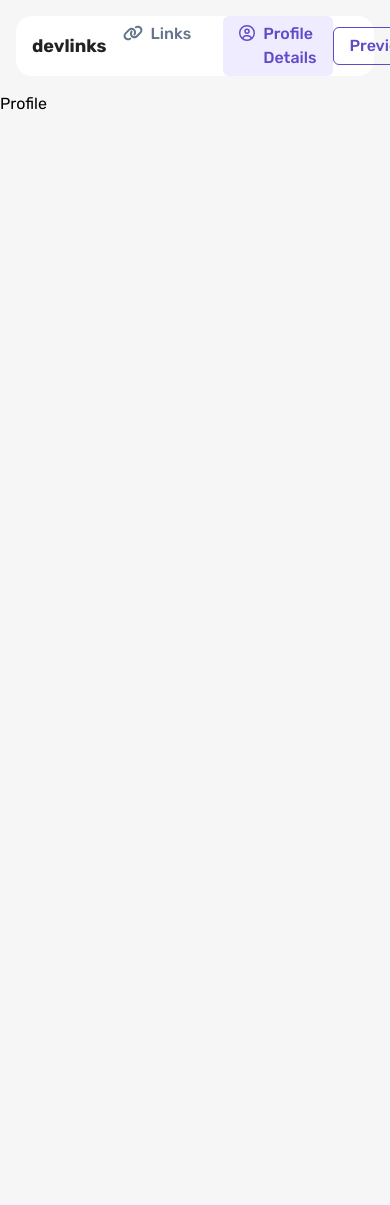
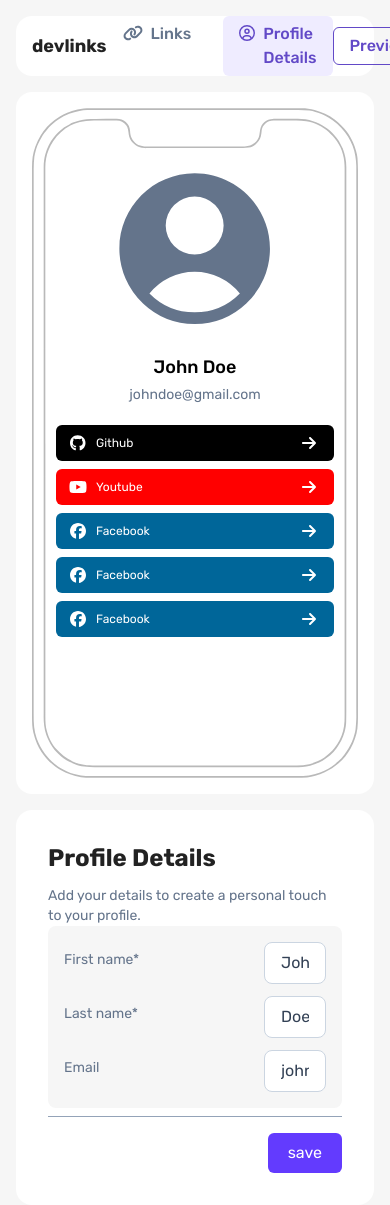
Before and after one commit to AtriOmar/rbk-challenge, a React (Vite) app: page /profile in a window 390 px wide. Shown: the top 1205 px of the page. Before the commit the page ends 844 px from the top, so only its background shows below. Built offline with nearby package versions, Linux system fonts and the light colour scheme.

Commit message:
Add 'Add Link Feature'

```diff
--- a/package.json
+++ b/package.json
@@ -16,6 +16,7 @@
     "@fortawesome/free-regular-svg-icons": "^6.4.2",
     "@fortawesome/free-solid-svg-icons": "^6.4.2",
     "@fortawesome/react-fontawesome": "^0.2.0",
+    "@headlessui/react": "^1.7.17",
     "@heroicons/react": "^2.0.18",
     "devextreme-react": "^23.1.5",
     "react": "^18.2.0",
@@ -25,7 +26,8 @@
     "react-dom": "^18.2.0",
     "react-router": "^6.16.0",
     "react-router-dom": "^6.16.0",
-    "react-smooth-dnd": "^0.11.1"
+    "react-smooth-dnd": "^0.11.1",
+    "uuid": "^9.0.1"
   },
   "devDependencies": {
     "@types/react": "^18.0.28",
--- /dev/null
+++ b/src/components/Home/AddLinkModal.jsx
@@ -0,0 +1,96 @@
+import { faLink, faXmark } from "@fortawesome/free-solid-svg-icons";
+import { FontAwesomeIcon } from "@fortawesome/react-fontawesome";
+import React, { useRef, useState } from "react";
+import Modal from "../Modal";
+import { PLATFORMS } from "../../lib/PLATFORMS";
+import { v4 as uuidv4 } from "uuid";
+import { useAppContext } from "../../contexts/AppProvider";
+
+export default function AddLinkModal({ show, hide = () => {}, afterLeave = () => {} }) {
+  const inputRef = useRef(null);
+  const [input, setInput] = useState({
+    platform: "github",
+    link: "https://www.github.com/John-Doe",
+  });
+  const { setLinks } = useAppContext();
+
+  function resetInput() {
+    setInput({
+      platform: "github",
+      link: "https://www.github.com/John-Doe",
+    });
+  }
+
+  function addLink() {
+    setLinks((prev) => [...prev, { id: uuidv4().toString(), platform: input.platform, link: input.link }]);
+  }
+
+  return (
+    <div>
+      <Modal
+        show={show}
+        hide={hide}
+        dialogClassName="w-full scr600:max-w-[500px] h-fit my-auto pt-10 pb-6 px-4 rounded-lg"
+        initialFocusRef={inputRef}
+        afterLeave={afterLeave}
+      >
+        <div className=" bg-white pb-5 px-2">
+          <div className="flex justify-between">
+            <h3 className="text-lg font-medium text-[#6249c7]">Add new link</h3>
+            <button type="button" onClick={hide}>
+              <FontAwesomeIcon icon={faXmark} size="lg" color="#6249c7" />
+            </button>
+          </div>
+          <p className="mt-6 text-xs text-slate-500">Platform</p>
+          <div className="relative">
+            <select
+              name=""
+              id=""
+              className="w-full mt-1 py-2 pl-10 pr-4 border border-slate-300 rounded-md text-slate-700"
+              value={input.platform}
+              onChange={(e) => {
+                setInput((prev) => ({ ...prev, platform: e.target.value }));
+              }}
+            >
+              <option value="github">Github</option>
+              <option value="facebook">Facebook</option>
+              <option value="youtube">Youtube</option>
+              <option value="instagram">Instagarm</option>
+              <option value="linkedin">LinkedIn</option>
+              <option value="twitter">Twitter</option>
+            </select>
+            <div className="absolute left-0 top-[calc(50%_+_2px)] -translate-y-1/2 flex items-center pl-3.5 pointer-events-none">
+              <FontAwesomeIcon icon={PLATFORMS[input.platform]?.icon} className="" />
+            </div>
+          </div>
+          <p className="mt-4 text-xs text-slate-500">Link</p>
+          <div className="relative text-slate-500">
+            <div className="absolute inset-y-0 left-0 flex items-center pl-3.5 pointer-events-none">
+              <FontAwesomeIcon icon={faLink} />
+            </div>
+            <input
+              type="text"
+              value={input.link}
+              onChange={(e) => {
+                setInput((prev) => ({ ...prev, link: e.target.value }));
+              }}
+              id="input-group-1"
+              className="border border-slate-300 text-slate-700 rounded-lg focus:ring-blue-500 focus:border-blue-500 block w-full pl-10 pr-4 py-2 "
+              placeholder="https://www.github.com/John-Doe"
+            />
+          </div>
+          <button
+            onClick={() => {
+              addLink();
+              resetInput();
+              hide();
+            }}
+            className="block ml-auto mt-6  px-5 py-2 bg-[#633bfe] text-white rounded-md"
+          >
+            Add
+          </button>
+        </div>
+      </Modal>
+    </div>
+  );
+}
--- a/src/components/Home/Home.jsx
+++ b/src/components/Home/Home.jsx
@@ -2,15 +2,6 @@ import React from "react";
 import Phone from "./Phone";
 import ManageLinks from "./ManageLinks";
 
-export default function Home({ user }) {
-  return (
-    <section className="flex flex-col md:flex-row gap-4 h-[calc(100vh_-_92px)] pt-0 p-4">
-      <article className="w-full md:w-[40%] md:h-full ">
-        <Phone user={user} />
-      </article>
-      <article className="w-full md:w-[60%] h-full md:overflow-hidden">
-        <ManageLinks />
-      </article>
-    </section>
-  );
+export default function Home() {
+  return <ManageLinks />;
 }
--- a/src/components/Home/LinkCard.jsx
+++ b/src/components/Home/LinkCard.jsx
@@ -36,8 +36,8 @@ export default function LinkCard({ link, order = 0 }) {
           <option value="github">Github</option>
           <option value="facebook">Facebook</option>
           <option value="youtube">Youtube</option>
-          <option value="instagarm">Instagarm</option>
-          <option value="linkedIn">LinkedIn</option>
+          <option value="instagram">Instagarm</option>
+          <option value="linkedin">LinkedIn</option>
           <option value="twitter">Twitter</option>
         </select>
         <div className="absolute inset-y-0 left-0 flex items-center pl-3.5 pointer-events-none">
--- a/src/components/Home/Phone.jsx
+++ b/src/components/Home/Phone.jsx
@@ -9,8 +9,6 @@ import { faArrowRight } from "@fortawesome/free-solid-svg-icons";
 
 export default function Phone() {
   const { user, links } = useAppContext();
-
-  console.log(links);
 
   return (
     <div className="md:h-0 md:min-h-full px-4 py-4 rounded-2xl bg-white">
--- /dev/null
+++ b/src/components/Modal.jsx
@@ -0,0 +1,46 @@
+import { Fragment, useEffect, useRef, useState } from "react";
+import { Dialog, Transition } from "@headlessui/react";
+
+export default function Modal({
+  show,
+  hide,
+  afterEnter = () => {},
+  afterLeave = () => {},
+  initialFocusRef,
+  dialogClassName = "w-full scr600:max-w-[500px] py-20 px-6 scr600:rounded-[50px]",
+  children,
+}) {
+  return (
+    <Transition.Root show={show} as={Fragment} afterEnter={afterEnter} afterLeave={afterLeave}>
+      <Dialog as="div" className="relative z-50" initialFocus={initialFocusRef} onClose={hide}>
+        <Transition.Child
+          as={Fragment}
+          enter="ease-out duration-300"
+          enterFrom="opacity-0"
+          enterTo="opacity-100"
+          leave="ease-in duration-200"
+          leaveFrom="opacity-100"
+          leaveTo="opacity-0"
+        >
+          <div className="fixed inset-0 bg-gray-500 bg-opacity-75 transition-opacity" />
+        </Transition.Child>
+
+        <div className="fixed inset-0 z-10 overflow-y-auto">
+          <div className="flex scr600:items-center justify-center min-h-full scr600:p-4 text-center cursor-pointer">
+            <Transition.Child
+              as={Fragment}
+              enter="ease-out duration-300"
+              enterFrom="opacity-0 translate-y-4 scr600:translate-y-0 scr600:scale-95"
+              enterTo="opacity-100 translate-y-0 scr600:scale-100"
+              leave="ease-in duration-200"
+              leaveFrom="opacity-100 translate-y-0 scr600:scale-100"
+              leaveTo="opacity-0 translate-y-4 scr600:translate-y-0 scr600:scale-95"
+            >
+              <Dialog.Panel className={`${dialogClassName} relative bg-white text-left shadow-xl transition-all cursor-auto`}>{children}</Dialog.Panel>
+            </Transition.Child>
+          </div>
+        </div>
+      </Dialog>
+    </Transition.Root>
+  );
+}
--- a/src/components/Profile/Profile.jsx
+++ b/src/components/Profile/Profile.jsx
@@ -1,5 +1,59 @@
-import React from "react";
+import { faPlus } from "@fortawesome/free-solid-svg-icons";
+import { FontAwesomeIcon } from "@fortawesome/react-fontawesome";
+import React, { useState } from "react";
+import useLocalStorage from "../../lib/useLocalStorage";
+import { useAppContext } from "../../contexts/AppProvider";
 
 export default function Profile() {
-  return <div>Profile</div>;
+  const [show, setShow] = useState(false);
+  const { user, setUser } = useAppContext();
+
+  return (
+    <div className="h-full flex flex-col px-8 py-8 rounded-2xl bg-white">
+      <h2 className="font-bold text-2xl text-[#222]">Profile Details</h2>
+      <p className="mt-3 text-slate-500 text-sm">Add your details to create a personal touch to your profile.</p>
+      <div className="p-4 space-y-3 rounded-lg bg-[#f6f6f6]">
+        <div className="grid grid-cols-[200px_1fr]">
+          <p className="mt-2 text-sm text-slate-500">First name*</p>
+          <input
+            type="text"
+            value={user.firstName}
+            onChange={(e) => {
+              setUser((prev) => ({ ...prev, firstName: e.target.value }));
+            }}
+            className="border border-slate-300 text-slate-700 rounded-lg focus:ring-blue-500 focus:border-blue-500 block w-full px-4 py-2 "
+            placeholder="John"
+          />
+        </div>
+        <div className="grid grid-cols-[200px_1fr]">
+          <p className="mt-2 text-sm text-slate-500">Last name*</p>
+          <input
+            type="text"
+            value={user.lastName}
+            onChange={(e) => {
+              setUser((prev) => ({ ...prev, lastName: e.target.value }));
+            }}
+            className="border border-slate-300 text-slate-700 rounded-lg focus:ring-blue-500 focus:border-blue-500 block w-full px-4 py-2 "
+            placeholder="John"
+          />
+        </div>
+        <div className="grid grid-cols-[200px_1fr]">
+          <p className="mt-2 text-sm text-slate-500">Email</p>
+          <input
+            type="email"
+            value={user.email}
+            onChange={(e) => {
+              setUser((prev) => ({ ...prev, firstName: e.target.value }));
+            }}
+            className="border border-slate-300 text-slate-700 rounded-lg focus:ring-blue-500 focus:border-blue-500 block w-full px-4 py-2 "
+            placeholder="John"
+          />
+        </div>
+      </div>
+      <div className="grow"></div>
+      <div className="flex justify-end  mt-2 pt-4 border-t border-slate-400">
+        <button className="px-5 py-2 bg-[#633bfe] text-white rounded-md">save</button>
+      </div>
+    </div>
+  );
 }
--- a/src/contexts/AppProvider.jsx
+++ b/src/contexts/AppProvider.jsx
@@ -6,6 +6,8 @@ const AppContext = React.createContext();
 function AppProvider({ children }) {
   const [user, setUser] = useLocalStorage("user", {
     name: "John Doe",
+    firstName: "John",
+    lastName: "Doe",
     email: "johndoe@gmail.com",
   });
 
--- a/src/layouts/Layout.jsx
+++ b/src/layouts/Layout.jsx
@@ -1,12 +1,20 @@
 import React from "react";
 import { Outlet } from "react-router";
 import Navbar from "../components/Navbar/Navbar";
+import Phone from "../components/Home/Phone";
 
 export default function Layout() {
   return (
     <div className="">
       <Navbar />
-      <Outlet />
+      <section className="flex flex-col md:flex-row gap-4 h-[calc(100vh_-_92px)] pt-0 p-4">
+        <article className="w-full md:w-[40%] md:h-full ">
+          <Phone />
+        </article>
+        <article className="w-full md:w-[60%] h-full md:overflow-hidden">
+          <Outlet />
+        </article>
+      </section>
     </div>
   );
 }
--- a/src/lib/PLATFORMS.js
+++ b/src/lib/PLATFORMS.js
@@ -1,4 +1,4 @@
-import { faFacebook, faFacebookF, faGithub, faInstagram, faLinkedin, faYoutube } from "@fortawesome/free-brands-svg-icons";
+import { faFacebook, faFacebookF, faGithub, faInstagram, faLinkedin, faTwitter, faYoutube } from "@fortawesome/free-brands-svg-icons";
 
 export const PLATFORMS = {
   facebook: {
@@ -21,4 +21,8 @@ export const PLATFORMS = {
     icon: faInstagram,
     color: "purple",
   },
+  twitter: {
+    icon: faTwitter,
+    color: "cyan",
+  },
 };
```
Also changed, not shown: src/components/Home/ManageLinks.jsx (+9 -2 lines), 1 other file (tests, documents, lock files or other folders).
